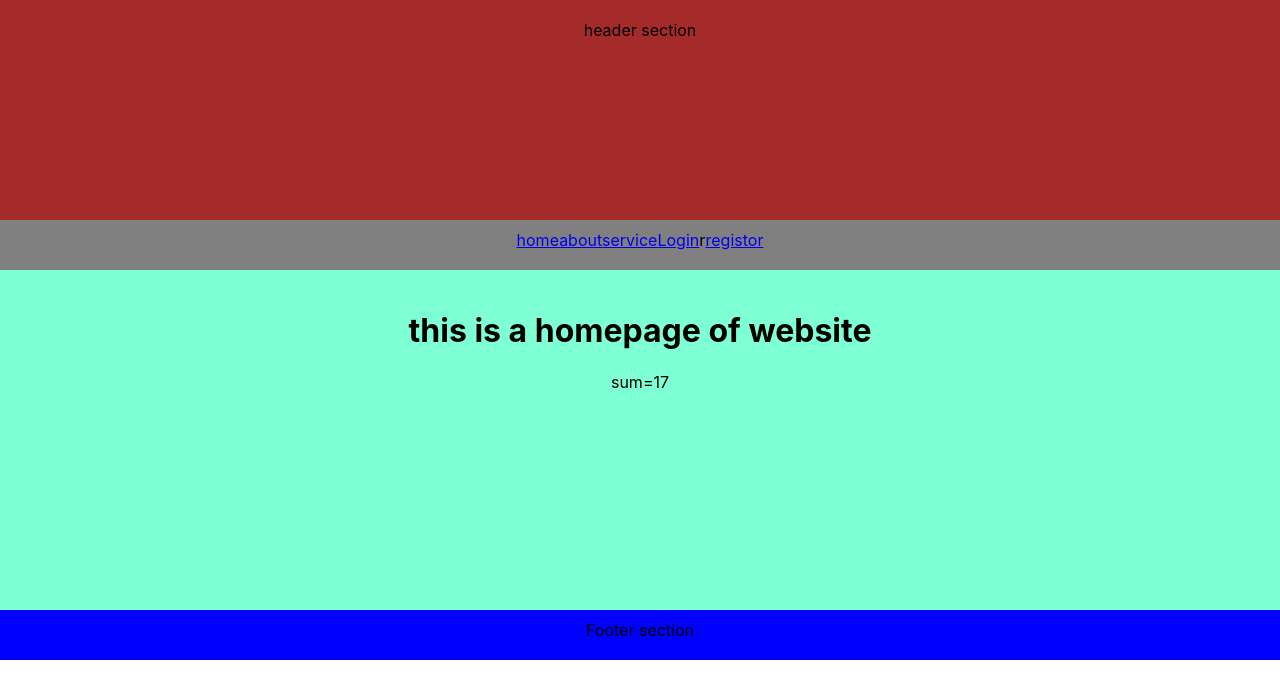
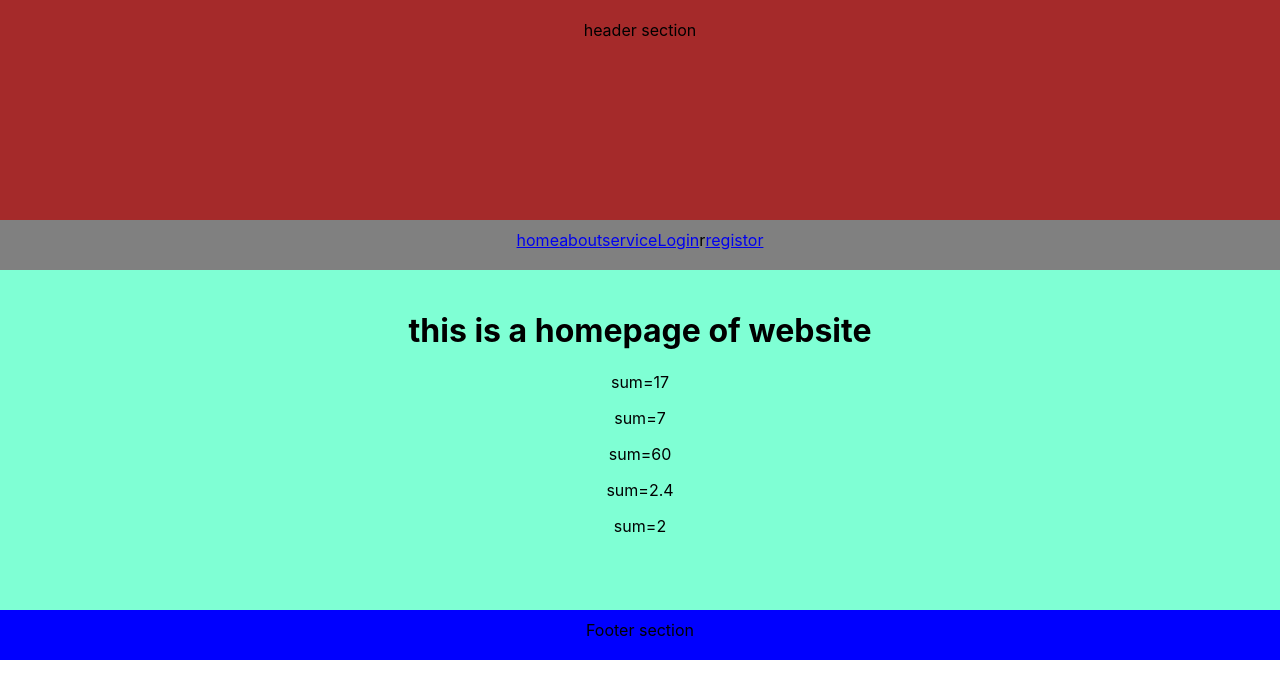
Before and after one commit to Parwatsinghpanwar/projectdemo, a React (Create React App) app: page / in a window 1280 px wide. Shown: the top 698 px of the page. Built offline with nearby package versions, Linux system fonts and the light colour scheme.

Commit message:
Add additional arithmetic operations to Home component

```diff
--- a/src/components/homecomponent/home.js
+++ b/src/components/homecomponent/home.js
@@ -7,6 +7,10 @@ function Home(){
   <div id= "home">
     <h1>this is a homepage of website</h1>
     <p>sum={c}</p>
+    <p>sum={a-b}</p>
+    <p>sum={a*b}</p>
+    <p>sum={a/b}</p>
+    <p>sum={a%b}</p>
   </div>
 
     );
```
